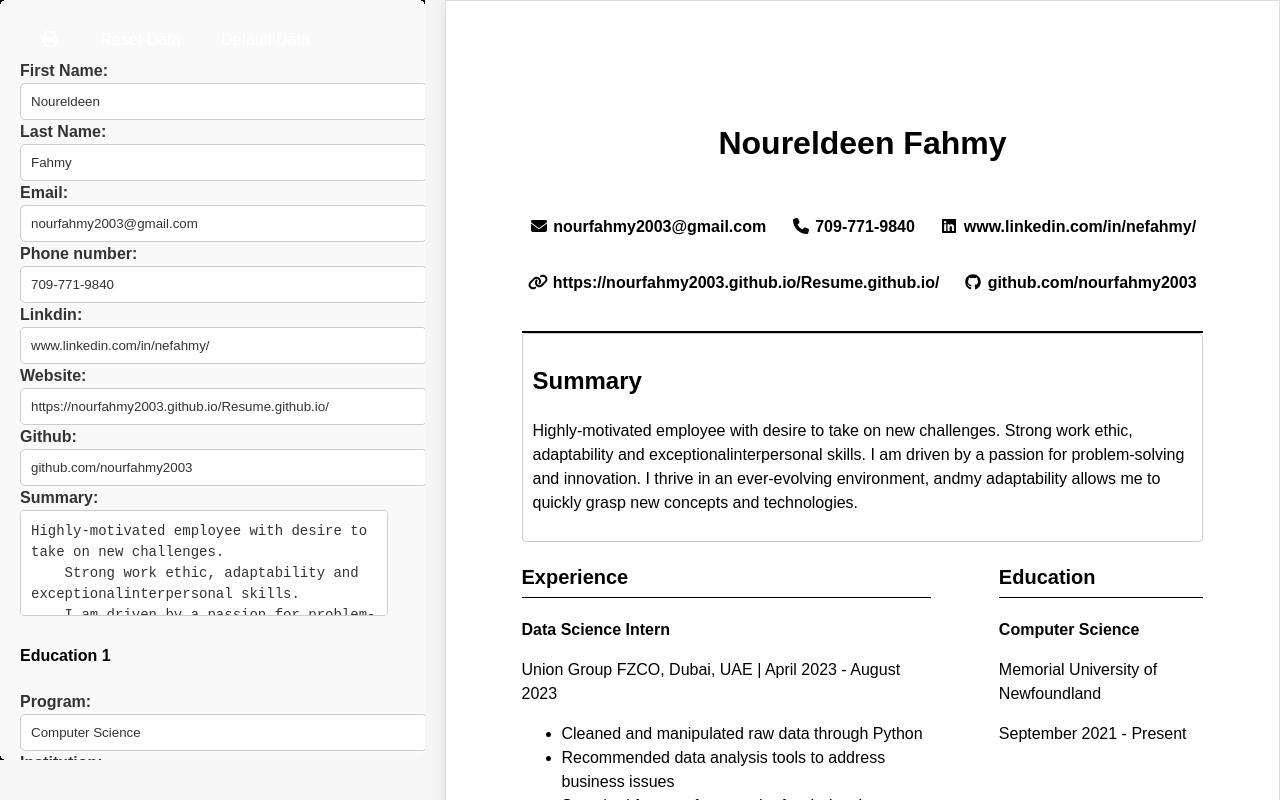
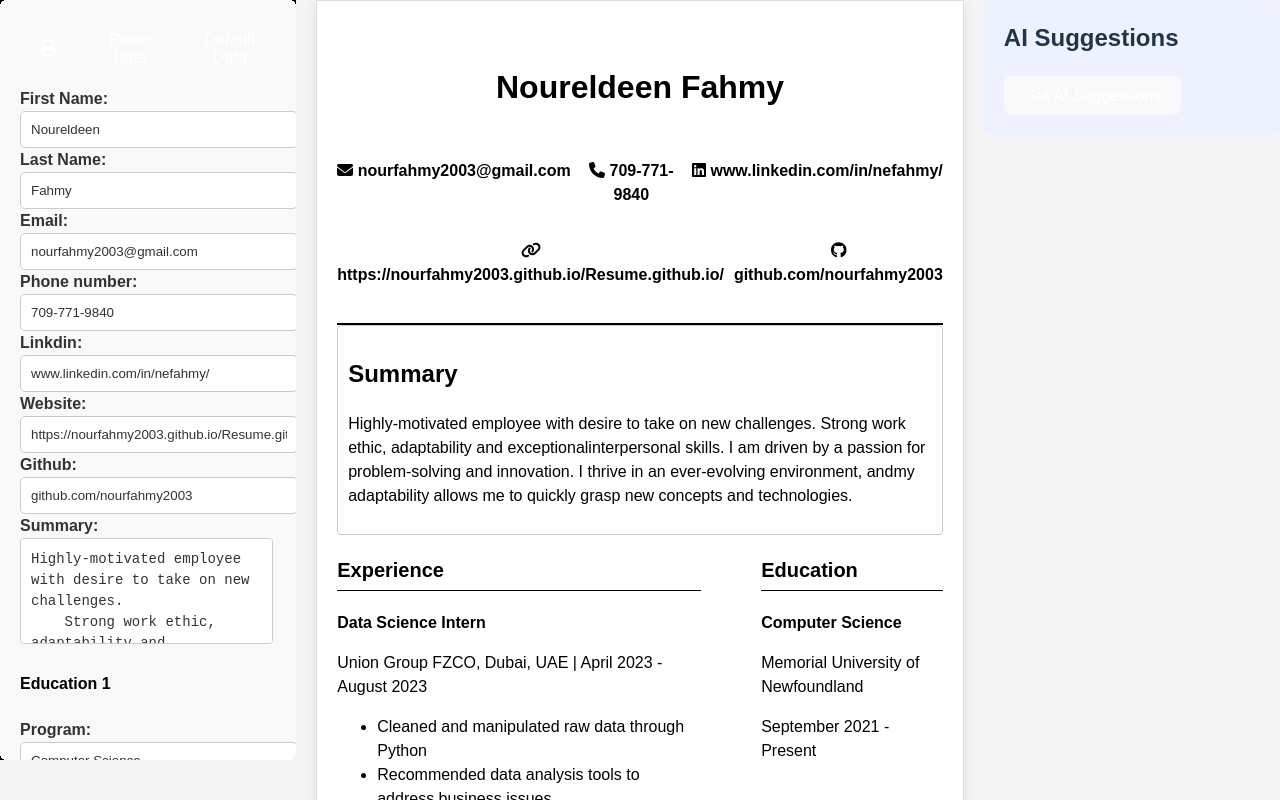
Before and after one commit to nourfahmy2003/CV-Builder, a React (Vite) app: page / in a window 1280 px wide. Shown: the top 800 px of the page. Built offline with nearby package versions, Linux system fonts and the light colour scheme.

Commit message:
Refine layout and suggestions

```diff
--- a/src/App.css
+++ b/src/App.css
@@ -13,18 +13,29 @@ body {
 
 .flex-container {
   display: flex;
-  justify-content: space-between;
   gap: 20px;
   align-items: flex-start;
 }
 
-.Forms {
-  width: 35%;
+.Forms,
+.suggestions {
+  flex: 1;
   padding: 20px;
   background-color: #f9f9f9;
   border-radius: 8px;
   max-height: 90vh;
   overflow-y: auto;
+}
+
+.print-button-container {
+  display: flex;
+  gap: 10px;
+  justify-content: flex-end;
+  margin-bottom: 10px;
+}
+
+.suggestions {
+  background-color: #eef2ff;
 }
 
 label {
@@ -43,14 +54,21 @@ input {
 
 /* Styles for the resume section */
 .Resume {
-  float: right;
-  width: 210mm;
+  flex: 1;
+  width: 100%;
+  max-width: 210mm;
   height: auto;
-  padding: 20mm;
+  padding: 20px;
   background-color: white;
   color: black;
   border: 1px solid #ddd;
   box-shadow: 0 4px 12px rgba(0, 0, 0, 0.1);
+}
+
+@media print {
+  .Resume {
+    padding: 20mm;
+  }
 }
 
 button {
@@ -81,11 +99,8 @@ button:hover {
   resize: none;
 }
 
-.suggestions {
-  margin-top: 20px;
-  padding: 15px;
-  background-color: #eef2ff;
-  border-radius: 8px;
+.suggestions h2 {
+  margin-top: 0;
 }
 
 .suggestions-output {
@@ -93,3 +108,8 @@ button:hover {
   white-space: pre-wrap;
   color: #333;
 }
+
+.error {
+  margin-top: 10px;
+  color: #b00020;
+}
--- a/src/App.jsx
+++ b/src/App.jsx
@@ -288,7 +288,7 @@ function App() {
         <form>
           {/* Place the print button at the top right */}
           <div className="print-button-container">
-            <button className="print-button" onClick={handlePrint()}>
+            <button className="print-button" onClick={handlePrint}>
               <FontAwesomeIcon icon={faPrint} />
             </button>
 
@@ -415,8 +415,8 @@ function App() {
       <div className="Resume" ref={printRef}>
         <Resume data={data} />
       </div>
+      <AISuggestions data={data} />
     </div>
-    <AISuggestions data={data} />
     </>
   );
 }
--- a/src/sections/AISuggestions.jsx
+++ b/src/sections/AISuggestions.jsx
@@ -3,16 +3,23 @@ import { useState } from 'react';
 function AISuggestions({ data }) {
   const [suggestions, setSuggestions] = useState('');
   const [loading, setLoading] = useState(false);
+  const [error, setError] = useState('');
 
   const generateSuggestions = async () => {
+    const apiKey = import.meta.env.VITE_OPENAI_API_KEY;
+    if (!apiKey) {
+      setError('Set VITE_OPENAI_API_KEY to enable suggestions.');
+      return;
+    }
     setLoading(true);
+    setError('');
     setSuggestions('');
     try {
       const response = await fetch('https://api.openai.com/v1/chat/completions', {
         method: 'POST',
         headers: {
           'Content-Type': 'application/json',
-          Authorization: `Bearer ${import.meta.env.VITE_OPENAI_API_KEY}`,
+          Authorization: `Bearer ${apiKey}`,
         },
         body: JSON.stringify({
           model: 'gpt-3.5-turbo',
@@ -31,11 +38,12 @@ function AISuggestions({ data }) {
           ],
         }),
       });
+      if (!response.ok) throw new Error('Request failed');
       const result = await response.json();
       const message = result.choices?.[0]?.message?.content?.trim();
       setSuggestions(message || 'No suggestions found.');
     } catch (err) {
-      setSuggestions('Unable to generate suggestions.');
+      setError('Unable to generate suggestions.');
     } finally {
       setLoading(false);
     }
@@ -43,9 +51,11 @@ function AISuggestions({ data }) {
 
   return (
     <div className="suggestions">
+      <h2>AI Suggestions</h2>
       <button type="button" onClick={generateSuggestions} disabled={loading}>
         {loading ? 'Generating...' : 'Get AI Suggestions'}
       </button>
+      {error && <p className="error">{error}</p>}
       {suggestions && (
         <div className="suggestions-output">
           <p>{suggestions}</p>
```
Also changed, not shown: 1 other file (tests, documents, lock files or other folders).
